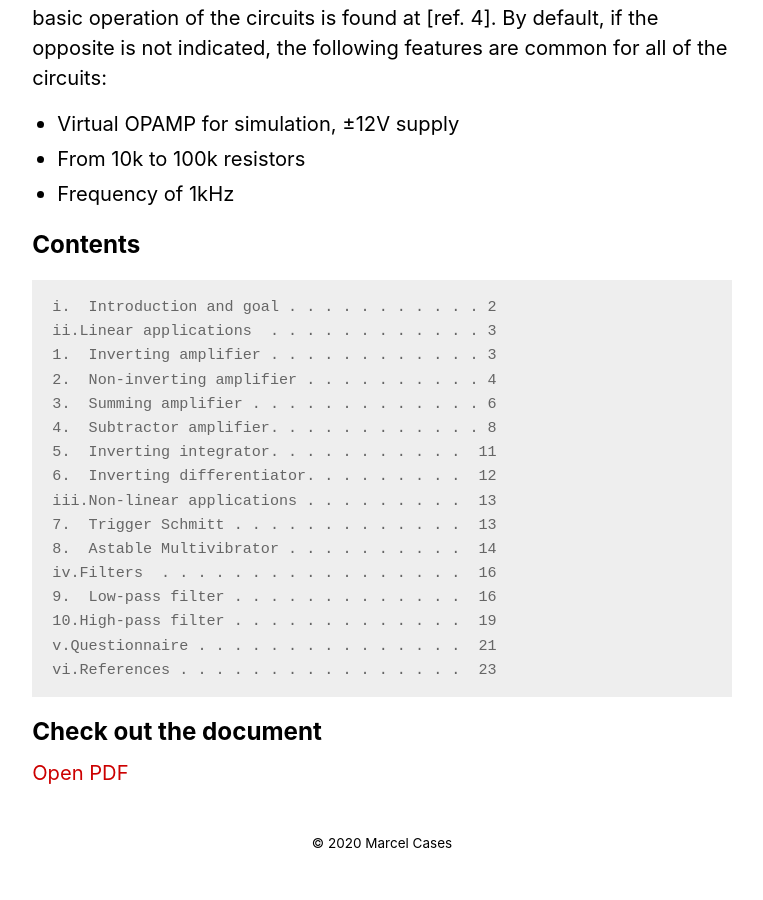
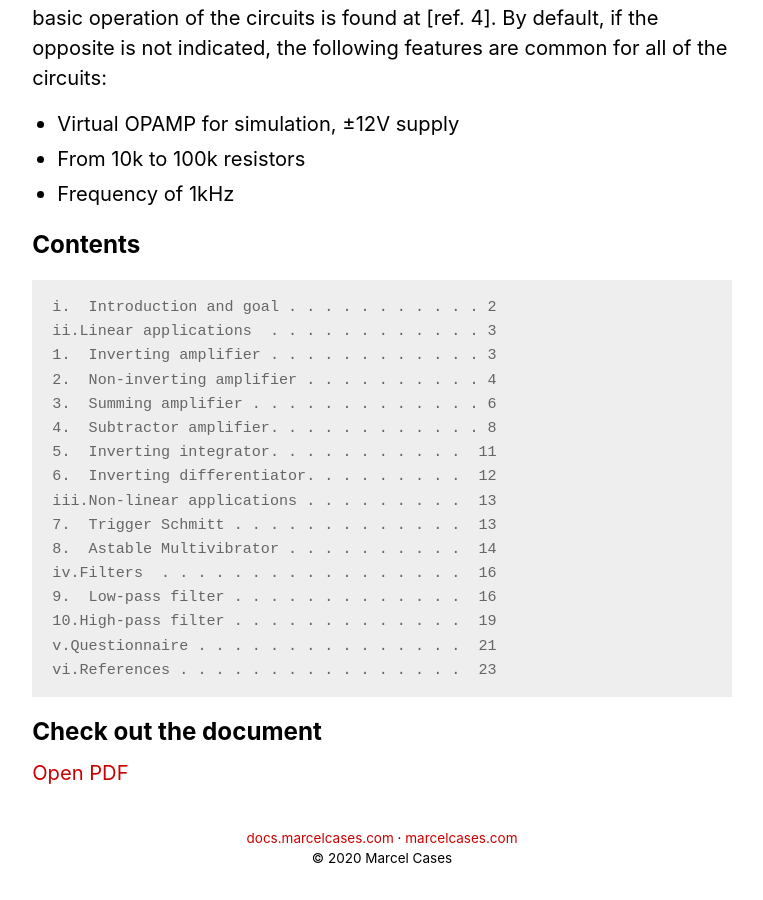
Before and after one commit to marcelcases/marcelcases.github.io, a Jekyll site: the page built from index.html, in a window 1280 px wide and 900 px high, scrolled down 11507 px. Shown: the whole window, without its empty margins (258-1021 px from the left). Built offline with Jekyll 4.4.1, drawn with Linux system fonts in a browser that asks for light colours; some web fonts are replaced; comment, search, counter and statistics services are not loaded.

Commit message:
New footer with link to subdomain

```diff
--- a/_includes/footer.html
+++ b/_includes/footer.html
@@ -1 +1,6 @@
-<h6 style="font-weight: normal"><center>&copy; 2020 Marcel Cases</center></h6>
+<h6 style="font-weight: normal; text-align: center; line-height: 150%" >
+<other>
+<a href="https://docs.marcelcases.com">docs.marcelcases.com</a> ·
+<a href="/">marcelcases.com</a><br>
+&copy; 2020 Marcel Cases</other>
+</h6>
```
Also changed, not shown: 15 other files.
